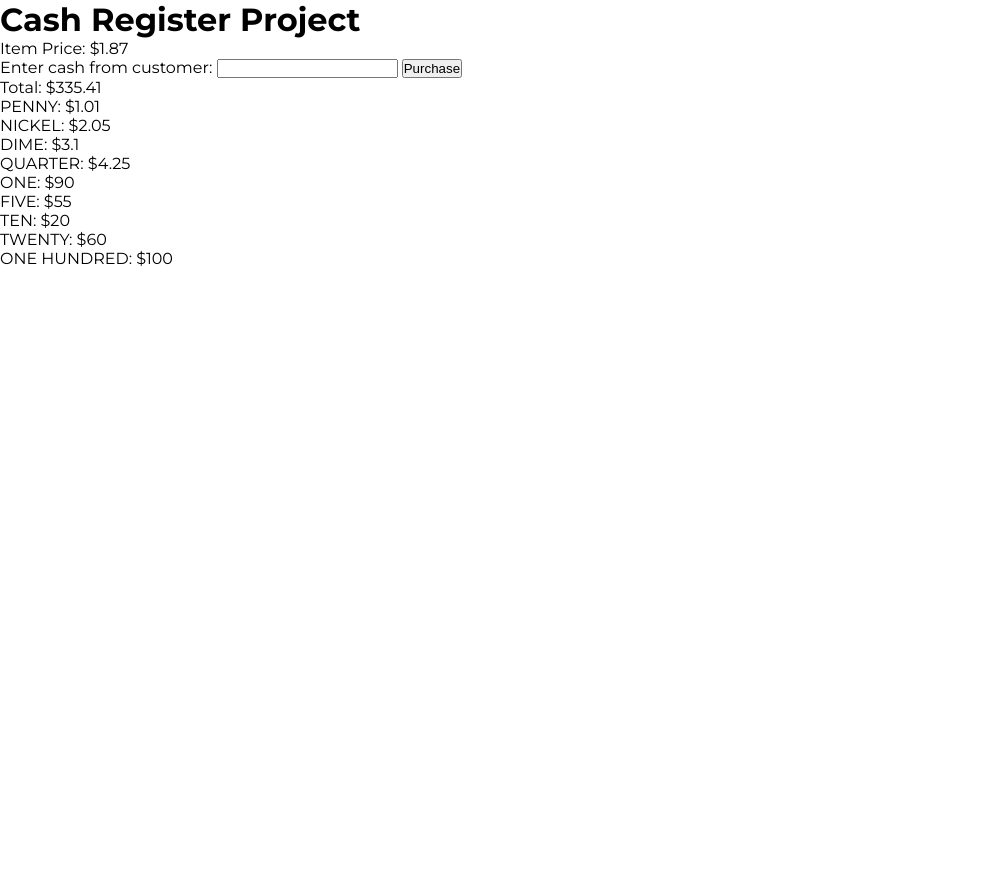
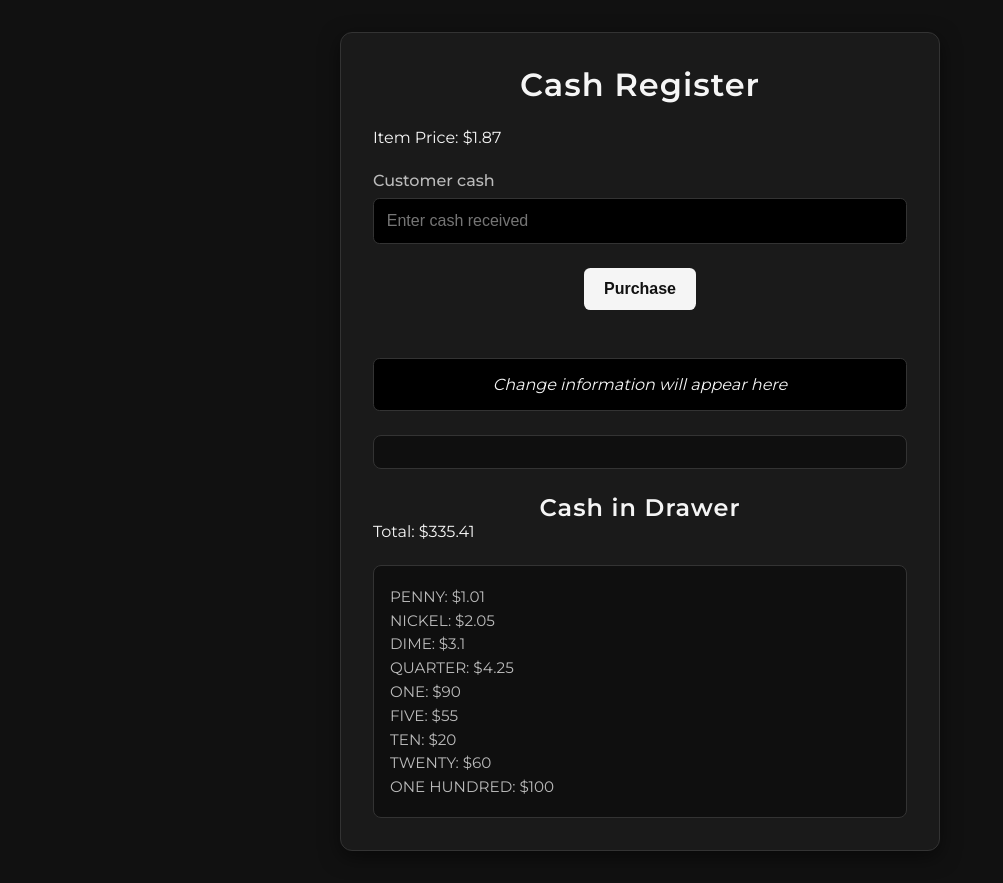
Before and after one commit to wade1412/cash-register-project, a plain HTML site: page index.html in a window 1280 px wide. Shown: the whole page, without its empty margins (0-1003 px from the left). Before the commit the page ends 800 px from the top, so only its background shows below. Drawn offline with Linux system fonts and the light colour scheme; a web font is replaced by a local one.

Commit message:
Final refactoring, project passed FCC certification

```diff
--- a/index.html
+++ b/index.html
@@ -14,22 +14,47 @@
   </head>
 
   <body>
-    <h1>Cash Register Project</h1>
-    <div class="container">
-      <p id="drawer-status"></p>
-      <div class="change" id="change-due"></div>
+    <main class="container" role="main" aria-labelledby="app-title">
+      <header>
+        <h1 id="app-title">Cash Register</h1>
+      </header>
 
-      <div class="input-div">
-        <p id="item-price"></p>
-        <label for="cash">Enter cash from customer:</label>
-        <input id="cash" type="number" class="input" />
-        <button class="button" id="purchase-btn">Purchase</button>
-      </div>
-      <div class="cash-div">
-        <p id="total-drawer"></p>
-        <div id="cash-in-drawer"></div>
-      </div>
-    </div>
+      <section class="card">
+        <p id="item-price" aria-live="polite">Item Price: $0.00</p>
+      </section>
+
+      <section class="card input-card" aria-labelledby="cash-label">
+        <label id="cash-label" for="cash">Customer cash</label>
+
+        <input
+          id="cash"
+          name="cash"
+          type="number"
+          step="0.01"
+          inputmode="decimal"
+          placeholder="Enter cash received"
+        />
+        <div class="button-div" role="group" aria-label="purchase actions">
+          <button id="purchase-btn" type="button" class="button">
+            Purchase
+          </button>
+        </div>
+      </section>
+
+      <section class="card">
+        <p id="change-due" aria-live="polite" class="result">
+          Change information will appear here
+        </p>
+        <p id="drawer-status" class="muted" aria-hidden="false"></p>
+      </section>
+
+      <section class="card drawer" aria-labelledby="drawer-title">
+        <h2 id="drawer-title" class="muted">Cash in Drawer</h2>
+        <p id="total-drawer" class="muted">Total: $0.00</p>
+        <div id="cash-in-drawer" aria-live="polite" class="drawer-list"></div>
+      </section>
+    </main>
+
+    <script src="./script.js"></script>
   </body>
-  <script type="module" src="./script.js"></script>
 </html>
--- a/script.js
+++ b/script.js
@@ -53,15 +53,16 @@ const formatChangeString = (status, change) => {
 
 const computeChange = (price, cash, drawer) => {
   let changeDue = toCents(cash) - toCents(price);
-  const totalDrawer = sumCid(drawer);
+  const sumCashDrawer = sumCid(drawer);
 
   if (changeDue < 0) return { status: "INSUFFICIENT_FUNDS", change: [] };
   if (changeDue === 0) return { status: "NO_CHANGE", change: [] };
-  if (changeDue > totalDrawer)
+  if (changeDue > sumCashDrawer)
     return { status: "INSUFFICIENT_FUNDS", change: [] };
 
-  if (changeDue === totalDrawer) {
-    return { status: "CLOSED", change: drawer.slice().reverse() };
+  if (changeDue === sumCashDrawer) {
+    let changeArr = drawer.filter(([_, amt]) => amt > 0);
+    return { status: "CLOSED", change: changeArr };
   }
 
   let changeArr = [];
--- a/styles.css
+++ b/styles.css
@@ -1,12 +1,135 @@
-*,
-*::before,
-*::after {
+* {
   box-sizing: border-box;
   margin: 0;
   padding: 0;
 }
 
-html {
+:root {
+  --bg-color: #111; /* near black */
+  --card-bg: #1a1a1a; /* dark gray */
+  --text-color: #f5f5f5; /* near white */
+  --muted-text: #bbb;
+  --border: #333;
+  --accent: #fff; /* white as accent */
+}
+
+body {
   font-family: "Funnel Display", "Raleway", "Montserrat";
   font-size: clamp(14px, 2vh, 18px);
+  background-color: var(--bg-color);
+  color: var(--text-color);
+  display: flex;
+  flex-direction: column;
+  align-items: center;
+  justify-content: flex-start;
+  min-height: 100vh;
+  padding: 2rem;
+  gap: 2rem;
 }
+
+h1,
+h2,
+h3 {
+  color: var(--text-color);
+  font-weight: 600;
+  letter-spacing: 1px;
+  text-align: center;
+}
+
+.container {
+  background-color: var(--card-bg);
+  border: 1px solid var(--border);
+  border-radius: 0.75rem;
+  padding: 2rem;
+  width: min(600px, 90%);
+  box-shadow: 0 6px 20px rgba(0, 0, 0, 0.5);
+
+  display: flex;
+  flex-direction: column;
+  align-items: stretch;
+  gap: 1.5rem;
+}
+
+label {
+  display: block;
+  margin-bottom: 0.5rem;
+  font-weight: 500;
+  color: var(--muted-text);
+}
+
+.button-div {
+  display: flex;
+  align-items: center;
+  margin-top: 1rem;
+}
+
+input[type="number"],
+input[type="text"] {
+  width: 100%;
+  padding: 0.8rem;
+  border-radius: 0.4rem;
+  border: 1px solid var(--border);
+  background-color: #000;
+  color: var(--text-color);
+  font-size: 1rem;
+  outline: none;
+  transition: border 0.3s ease, box-shadow 0.3s ease;
+}
+
+input::-webkit-outer-spin-button,
+input::-webkit-inner-spin-button {
+  -webkit-appearance: none;
+  margin: 0;
+}
+
+input:focus {
+  border: 1px solid var(--accent);
+  box-shadow: 0 0 0 2px rgba(255, 255, 255, 0.1);
+}
+
+button {
+  background-color: var(--text-color);
+  color: var(--bg-color);
+  font-size: 1rem;
+  font-weight: 600;
+  padding: 0.7rem 1.2rem;
+  border: none;
+  border-radius: 0.4rem;
+  cursor: pointer;
+  border: 1px solid transparent;
+  transition: all 0.25s ease;
+  margin: 0.5rem auto;
+}
+
+button:hover {
+  background-color: transparent;
+  color: var(--accent);
+  border: 1px solid var(--accent);
+  transform: translateY(-2px);
+}
+
+#change-due {
+  margin-top: 1rem;
+  padding: 1rem;
+  background-color: #000;
+  border: 1px solid var(--border);
+  border-radius: 0.4rem;
+  font-size: 1rem;
+  font-style: italic;
+  text-align: center;
+}
+
+#drawer-status,
+#cash-in-drawer {
+  margin-top: 1.5rem;
+  padding: 1rem;
+  border: 1px solid var(--border);
+  border-radius: 0.5rem;
+  background-color: #0f0f0f;
+}
+
+#cash-in-drawer p {
+  margin: 0.3rem 0;
+  color: var(--muted-text);
+  font-size: 0.95rem;
+}
```
